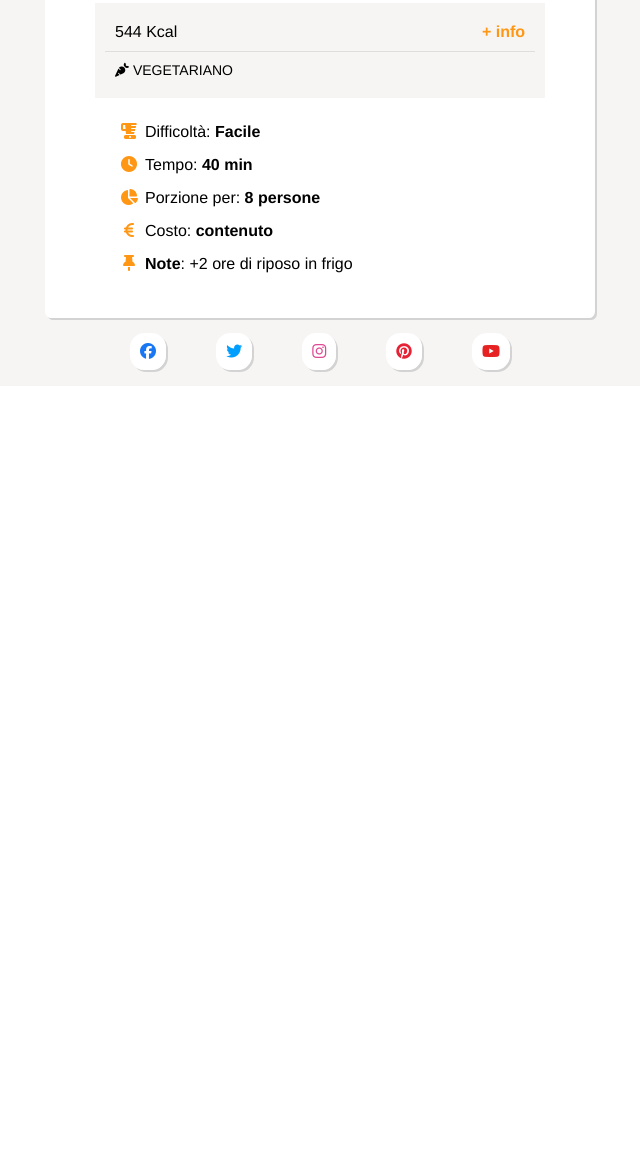
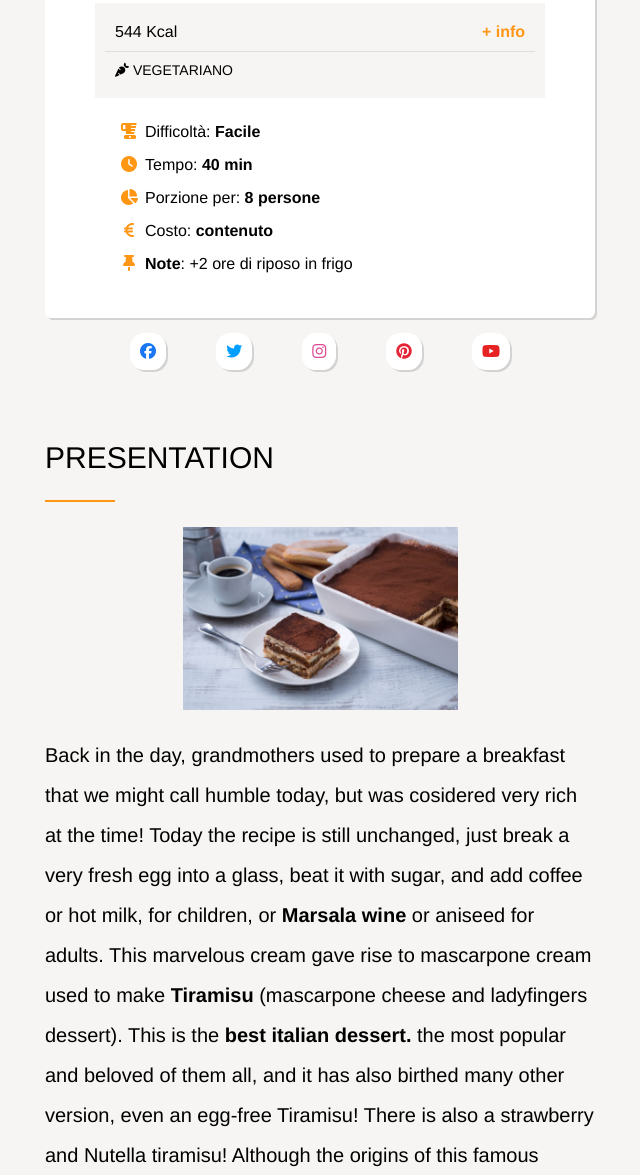
Before and after one commit to LucaB98/htmlcss-responsive-layout, a plain HTML site: page index.html in a window 1280 px wide. Shown: the part 545-1720 px from the top of the page, without its empty margins (320-960 px from the left). Before the commit the page ends 931 px from the top, so only its background shows below. Drawn offline with Linux system fonts and the light colour scheme.

Commit message:
added description

```diff
--- a/css/style.css
+++ b/css/style.css
@@ -43,6 +43,10 @@ body{
     display: flex;
 }
 
+.divider{
+    border: 1px solid #FF9614;
+    width: 70px;
+}
 
 .btn{
     background-color: white;
@@ -54,6 +58,12 @@ body{
 }
 
 /* GENERIC */
+
+img{
+    width: 100%;
+    height: auto;
+}
+
 
 a{
     text-decoration: none;
@@ -168,3 +178,29 @@ ul li{
 .youtube{
     color: #E62222;
 }
+
+.presentation{
+    padding: 30px 0;
+}
+
+.presentation > *{
+    margin: 25px 0;
+}
+
+.presentation h2{
+    font-size: 30px;
+    font-weight: 100;
+}
+
+.picture{
+    justify-content: center;
+}
+
+.picture img{
+    width: 50%;
+}
+
+.description{
+    line-height: 40px;
+    font-size: 20px;
+}
--- a/index.html
+++ b/index.html
@@ -87,6 +87,18 @@
                 </ul>
             </div>
         </div>
+        <div class="presentation container">
+            <h2>PRESENTATION</h2>
+            <div class="divider"></div>
+
+            <figure class="picture flex">
+                <img src="img/tiramisu.jpg" alt="tiramisu">
+            </figure>
+
+            <p class="description">
+                Back in the day, grandmothers used to prepare a breakfast that we might call humble today, but was cosidered very rich at the time! Today the recipe is still unchanged, just break a very fresh egg into a glass, beat it with sugar, and add coffee or hot milk, for children, or <b>Marsala wine </b> or aniseed for adults. This marvelous cream gave rise to mascarpone cream used to make <b>Tiramisu</b> (mascarpone cheese and ladyfingers dessert). This is the <b>best italian dessert.</b> the most popular and beloved of them all, and it has also birthed many other version, even an egg-free Tiramisu! There is also a strawberry and Nutella tiramisu! Although the origins of this famous dessert are unclear, because it is disputed between the regions of Veneto, friuli-Venezia Giulia, Piedmont, and Tuscany, it remains a cornerstone of Italian cuisine and it's widely prepared from North to South. Unfortunately, we weren't able to find out who invented it, but we can certainly teach you how to prepare your best tiramisu ever. So here's the recipe: try it and let us know what you think!
+            </p>
+        </div>
 
 
 
```
